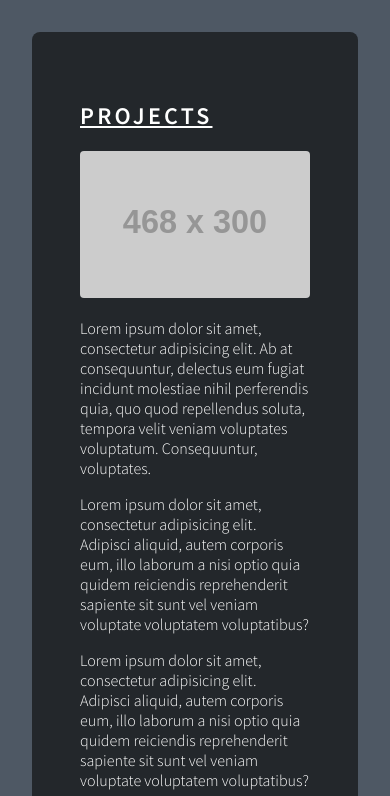
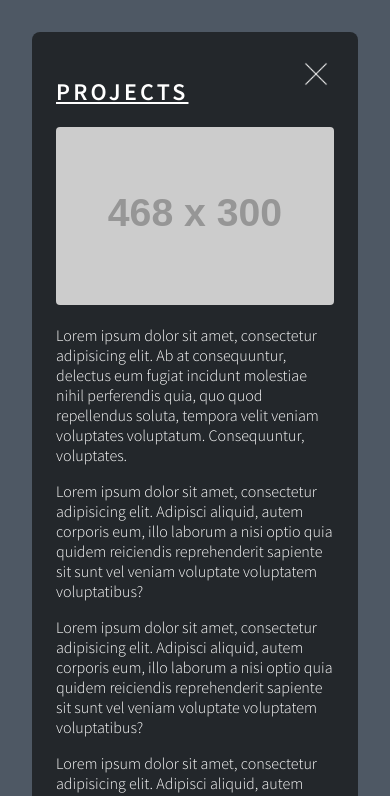
Before and after one commit to boon-teck/boon-teck.github.io, a plain HTML site: page index.html in a window 390 px wide. Both pictures are taken after a click on the link "PROJECTS". Shown: the top 796 px of the page. Drawn offline with Linux system fonts and the light colour scheme; placeholder pictures from the web are drawn by us.

Commit message:
added close button and function

```diff
--- a/index.html
+++ b/index.html
@@ -6,7 +6,8 @@
           content="width=device-width, user-scalable=no, initial-scale=1.0, maximum-scale=1.0, minimum-scale=1.0">
     <meta http-equiv="X-UA-Compatible" content="ie=edge">
     <link rel="stylesheet" href="main.css">
-    <title>Boon's Portolio</title>
+
+    <title>Boon's Portfolio</title>
 </head>
 <body>
     <div id="maincon">
@@ -27,6 +28,7 @@
     <div class="articlepages" id="whoami">
         <div class="main">
             <article>
+                <img onclick="togglehidden('whoami')" class="close" src="./static/x-mark.png" />
                 <h2>Introduction</h2>
                 <span class="article-image"><img src="https://via.placeholder.com/468x300?text=App+Screenshot+Here" alt=""></span>
             </article>
@@ -40,6 +42,7 @@
     <div class="articlepages" id="projects">
         <div class="main">
             <article>
+                <img onclick="togglehidden('projects')" class="close" src="./static/x-mark.png" />
                 <h2>Projects</h2>
                 <span class="article-image"><img src="https://via.placeholder.com/468x300?text=App+Screenshot+Here" alt=""></span>
             </article>
@@ -53,6 +56,7 @@
     <div class="articlepages" id="blogs">
         <div class="main">
             <article>
+                <img onclick="togglehidden('blogs')" class="close" src="./static/x-mark.png" />
                 <h2>Blog</h2>
                 <span class="article-image"><img src="https://via.placeholder.com/468x300?text=App+Screenshot+Here" alt=""></span>
             </article>
--- a/main.css
+++ b/main.css
@@ -122,6 +122,20 @@ a {
     border-radius: 8px;
     background-color: #23272B;
     max-width: 40rem;
+    position: relative;
+}
+
+@media only screen and (max-width: 450px) {
+    .main {
+        justify-content: center;
+        align-items: center;
+        padding: 1.5rem;
+        margin: 2rem;
+        border-radius: 8px;
+        background-color: #23272B;
+        max-width: 40rem;
+        position: relative;
+    }
 }
 
 .article-image {
@@ -142,3 +156,24 @@ article > h2 {
     letter-spacing: 0.2rem;
     text-decoration: underline;
 }
+
+article>img.close {
+    position: absolute;
+    height: 24px;
+    width: 24px;
+    top: 30px;
+    right: 30px;
+}
+/*article {*/
+/*    position: relative;*/
+/*}*/
+
+article>img.close:hover {
+    position: absolute;
+    height: 24px;
+    width: 24px;
+    top: 30px;
+    right: 30px;
+    background-color: rgba(255, 255, 255, 0.075);
+    border-radius: 50px;
+}
```
Also changed, not shown: static/x-mark.png (added).
